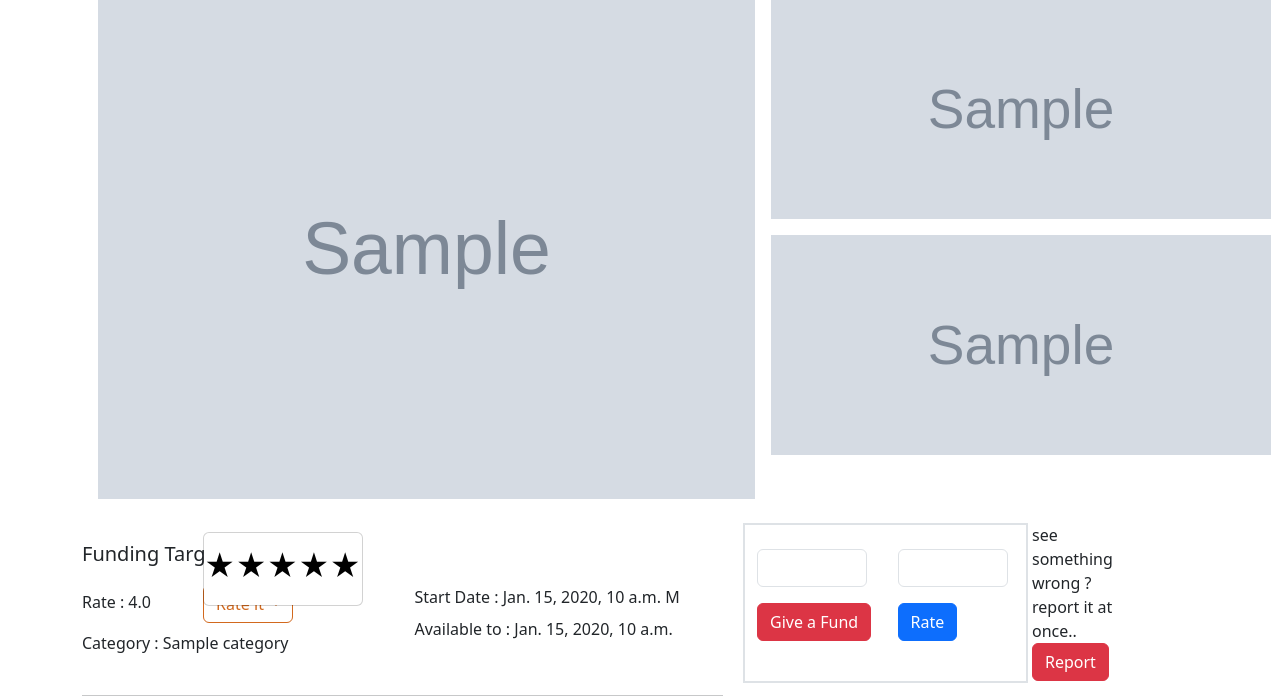
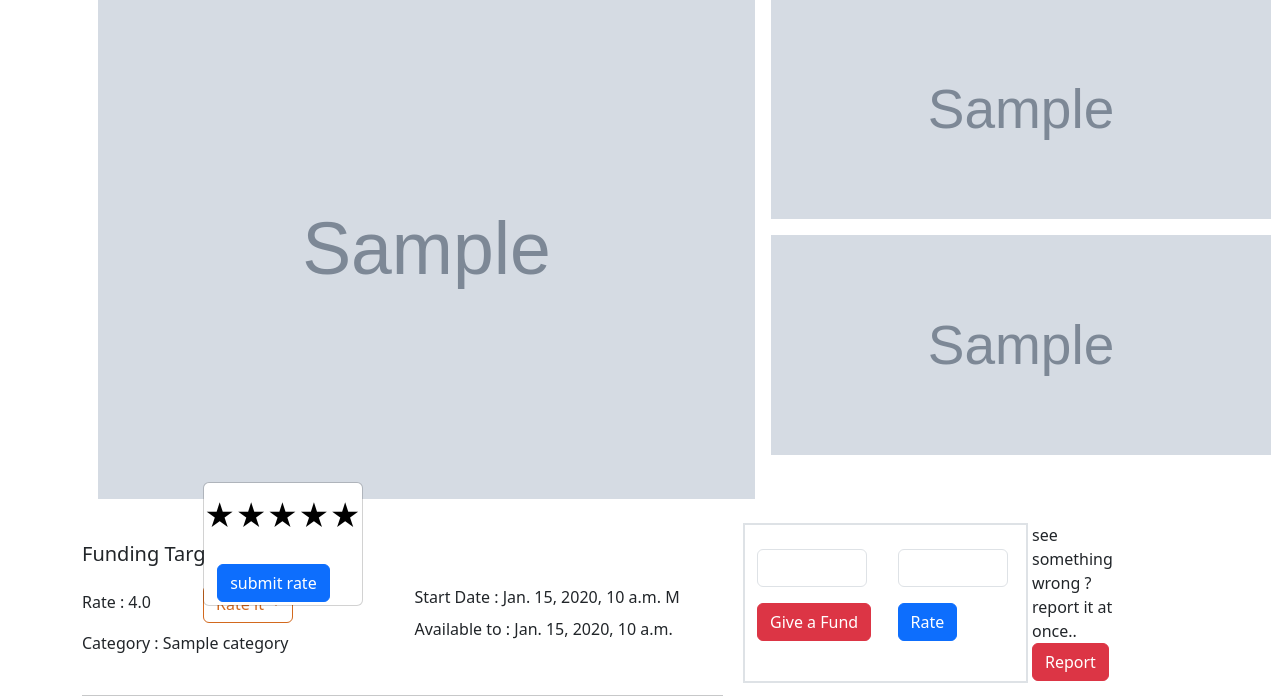
Before and after one commit to Mustafa-Badr98/django-Crowd-Funding-Web-app, a Django app: page /projects/view/1 in a window 1280 px wide, after a click on "Rate it". Shown: the part 161-861 px from the top of the page. Run offline with Django 4.2, Linux system fonts and the light colour scheme; tables that the repository leaves empty hold one stand-in row (values such as "Sample post"); grey boxes marked "Sample" are stand-in pictures; some libraries are stand-ins or nearby versions.

Commit message:
modefied rating view and implement it to add the rate to the project.

```diff
--- a/crowd_funding/projects/templates/proj/projectDetails.html
+++ b/crowd_funding/projects/templates/proj/projectDetails.html
@@ -85,8 +85,11 @@
                                 </button>
                                 <ul class="dropdown-menu">
                                     <li>
-                                        <form class="rating" action="">
+
+                                        <form class="rating" method="post" action="{% url 'add_rating' project.id %}">
                                             {% csrf_token %}
+
+                                            <div class="col-12">
                                                 <label>
                                                     <input type="radio" name="stars" value="1" />
                                                     <span class="icon">★</span>
@@ -117,7 +120,12 @@
                                                     <span class="icon">★</span>
                                                     <span class="icon">★</span>
                                                 </label>
-                                            {% comment %} <button type="submit">submit rate </button> {% endcomment %}
+                                            </div>
+
+                                            <div class="offset-1 col-11">
+                                                <button class="btn btn-primary" type="submit">submit rate </button>
+
+                                            </div>
 
                                         </form>
 
--- a/crowd_funding/projects/urls.py
+++ b/crowd_funding/projects/urls.py
@@ -1,9 +1,9 @@
 from django.urls import path,include
-from projects.views import create_project,add_rating_view,searchProject,ViewProject
+from projects.views import create_project,add_rating_view2,searchProject,ViewProject
 
 urlpatterns=[
     path('create/',create_project,name='project.create'),
-    path('<int:project_id>/rate/', add_rating_view, name='add_rating'),
+    path('<int:project_id>/rate/', add_rating_view2, name='add_rating'),
     path('searched/',searchProject  ,name="project.search"),
     path('view/<int:id>', ViewProject,name='projects.show'),
 
--- a/crowd_funding/projects/views.py
+++ b/crowd_funding/projects/views.py
@@ -1,11 +1,12 @@
 from django.shortcuts import render, get_object_or_404, redirect
 from django.contrib.auth.decorators import login_required
 from .forms import RatingForm
-from django.http import HttpResponseBadRequest
+from django.http import HttpResponseBadRequest,HttpResponseRedirect
 from django.core.exceptions import PermissionDenied
 from django.db.models import Q
 from django.contrib import messages
 from django_ratelimit.decorators import ratelimit
+from django.urls import reverse
 from projects.models import Project, Comment, ReportedProject, ReportedComment ,Rating,Funding
 from .forms import FundingForm,ReportCommentForm, ReportProjectForm,CommentForm
 
@@ -13,6 +14,27 @@
 
 def create_project(request):
     pass
+
+@login_required
+def add_rating_view2(request, project_id):
+    project = get_object_or_404(Project, id=project_id)
+    if request.method == 'POST':
+        print(request.POST)
+        rate_val=int(request.POST.get('stars'))
+        rating = Rating()
+        rating.user = request.user
+        rating.project = project
+        rating.rate_value=rate_val
+        rating.save()
+        project.add_rate(rating.rate_value)
+
+        # return HttpResponseRedirect('projectDetails.html')
+        # return redirect('projectDetails.html', project_id=project_id)
+        url = reverse('projects.show',args=[project_id])
+        return redirect(url, project_id=project_id)
+
+
+    # return redirect('projectDetails.html', project_id=project_id)
 
 
 
```
Lines whose indentation alone changed are shown as unchanged.
